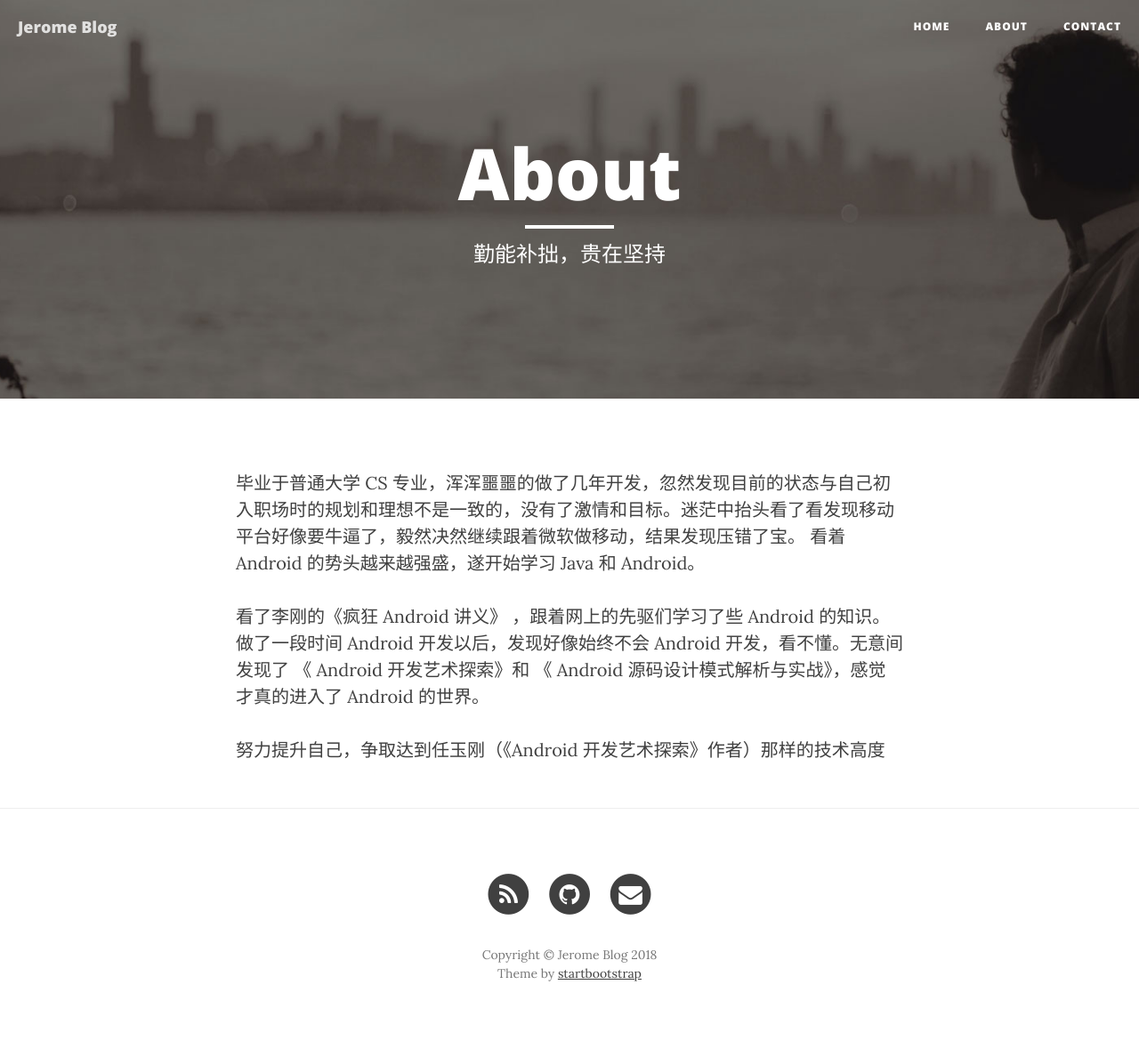
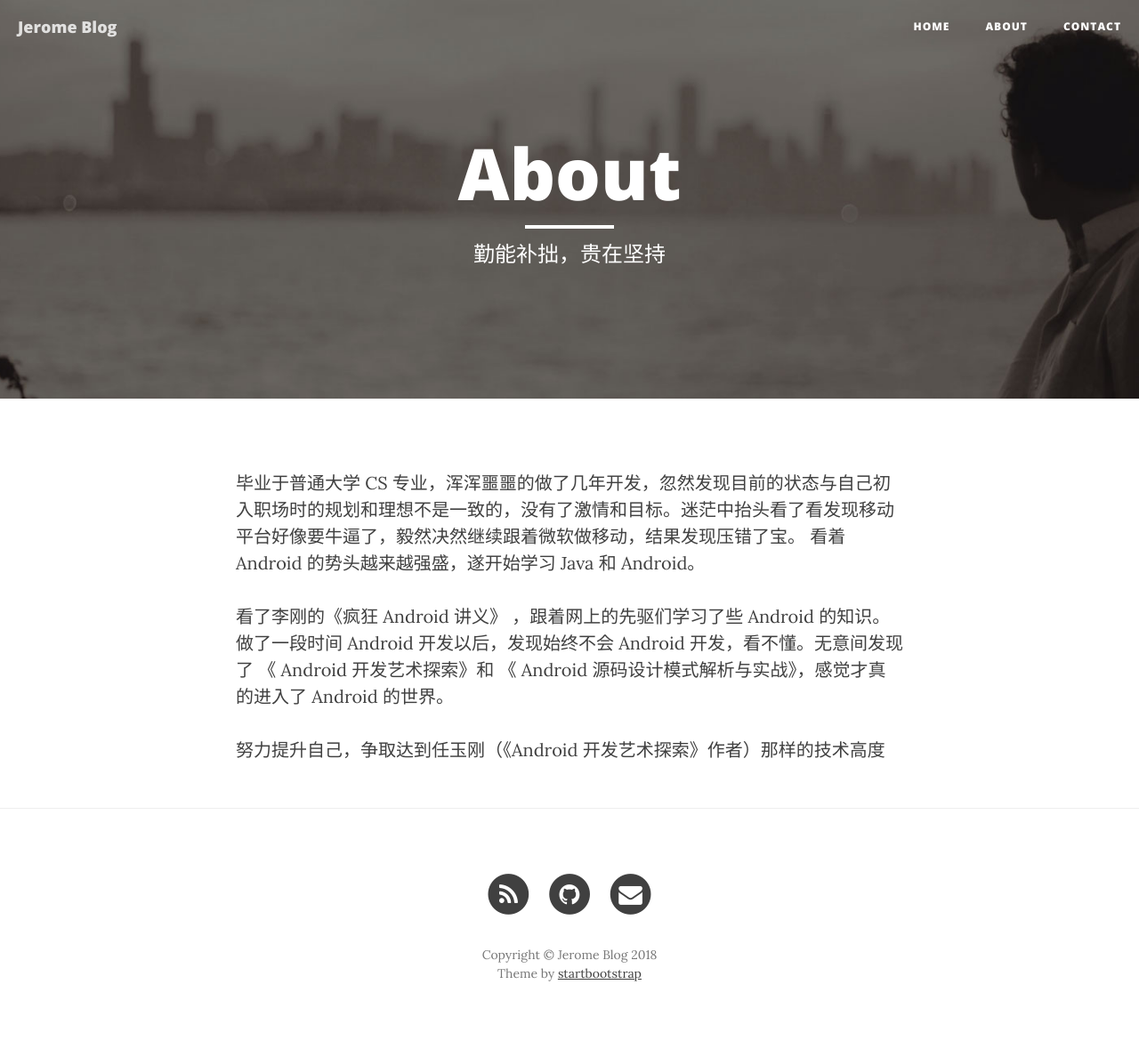
Before and after one commit to jingbolee/jingbolee.github.io, a Jekyll site: the page built from about.html, in a window 1280 px wide. Shown: the whole page at 89% size. Built offline with Jekyll 4.4.1, drawn with Linux system fonts in a browser that asks for light colours; nearby versions of some CDN libraries; part of the change alters nothing that is shown.

Commit message:
更新部分内容

```diff
--- a/_config.yml
+++ b/_config.yml
@@ -2,13 +2,13 @@
 title: Jerome Blog
 SEOTitle: 静波的历程
 header-img: img/home-bg.jpg
-email: jingbolee@foxmail.com
+email: lijingboforever@gmail.com
 copyright_name: Your/Project/Corporate Name
-description: "很早进入IT行业，最近才开始编程。大龄 Android 开发。"
+description: "大龄 Android 开发。"
 baseurl: ""
 url: "http://www.lijingbo.cc"
-github_username:  jingbolee
-email_username:  jingbolee@foxmail.com
+github_username:  李静波
+email_username:  lijingboforever@gmail.com
 
 # Build settings
 markdown: kramdown
--- a/about.html
+++ b/about.html
@@ -7,6 +7,6 @@ header-img: "img/about-bg.jpg"
 
 <p>毕业于普通大学 CS 专业，浑浑噩噩的做了几年开发，忽然发现目前的状态与自己初入职场时的规划和理想不是一致的，没有了激情和目标。迷茫中抬头看了看发现移动平台好像要牛逼了，毅然决然继续跟着微软做移动，结果发现压错了宝。 看着 Android 的势头越来越强盛，遂开始学习 Java 和 Android。</p>
 
-<p>看了李刚的《疯狂 Android 讲义》 ，跟着网上的先驱们学习了些 Android 的知识。做了一段时间 Android 开发以后，发现好像始终不会 Android 开发，看不懂。无意间发现了 《 Android 开发艺术探索》和 《 Android 源码设计模式解析与实战》，感觉才真的进入了 Android 的世界。</p>
+<p>看了李刚的《疯狂 Android 讲义》 ，跟着网上的先驱们学习了些 Android 的知识。做了一段时间 Android 开发以后，发现始终不会 Android 开发，看不懂。无意间发现了 《 Android 开发艺术探索》和 《 Android 源码设计模式解析与实战》，感觉才真的进入了 Android 的世界。</p>
 
 <p>努力提升自己，争取达到任玉刚（《Android 开发艺术探索》作者）那样的技术高度</p>
```
